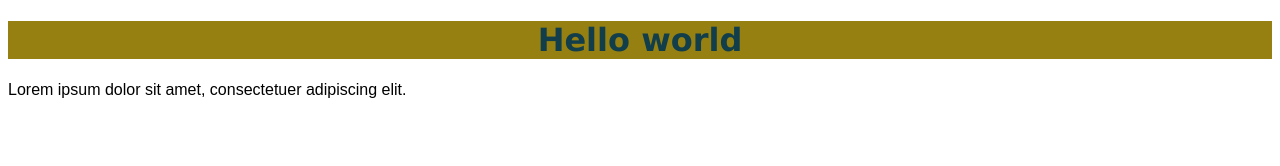
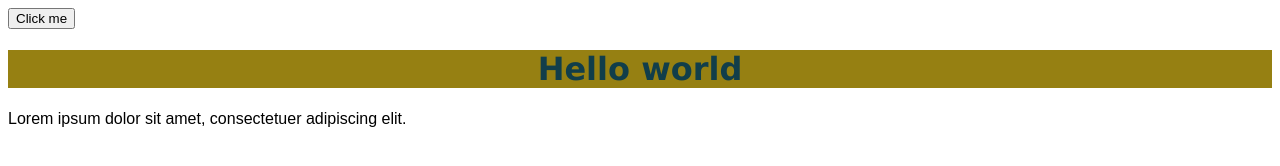
Before and after one commit to DeliaFM/Events-a-Event-Listeners, a plain HTML site: page index.html in a window 1280 px wide. Drawn offline with nearby package versions, Linux system fonts and the light colour scheme.

Commit message:
added first button

```diff
--- a/index.html
+++ b/index.html
@@ -8,6 +8,11 @@
     <link rel="stylesheet" href="./style.css">
 </head>
 <body>
+    <button id="btn1">Click me</button>
+
+
+
+
     <h1 id="main-header">Hello world</h1>
         <p class="lorem">Lorem ipsum dolor sit amet, consectetuer adipiscing elit. </p>
 
--- a/script.js
+++ b/script.js
@@ -1,4 +1,29 @@
 $(document).ready(function(){
-    console.log("ready!");
+    console.log('ready!');
+
+    let my1Button = document.getElementById('btn1');
+
+    my1Button.addEventListener('click', function btn1Function() {
+        console.log('Yeah, you clicked me');
+        });
+
 
   });
+
+/*
+Exercise 1
+Create a webpage
+Add a button to the body
+Insert jQuery
+Add a script at the end of the body
+Add an event listener to the button
+Log 'Yeah, you clicked me' to the console when the user clicks on the button
+
+Exercise 2
+Add another button to the webpage
+When the user clicks on the second button change the first button's text
+
+Exercise 3
+Add a third button to the webpage
+When the user clicks on the last button, change the background-color of each button
+*/
```
